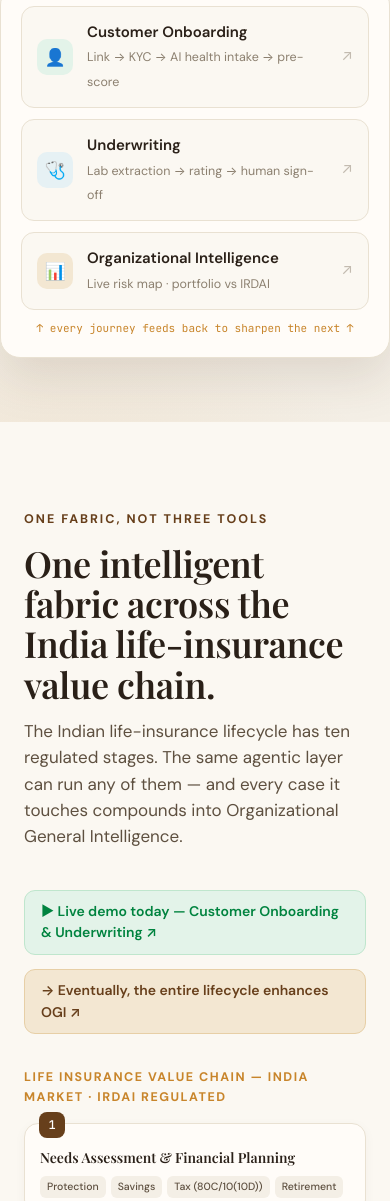
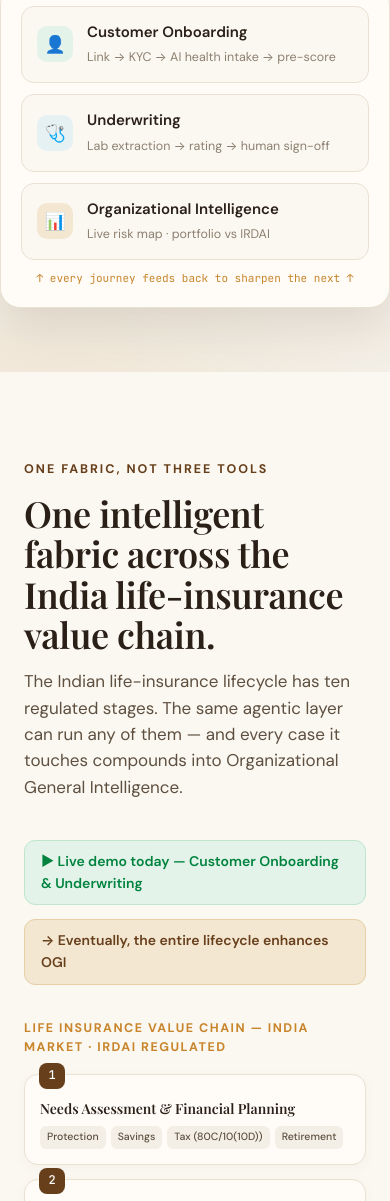
Before and after one commit to sri18386/manulife-landing, a website: page index.html in a window 390 px wide. Shown: the part 681-1882 px from the top of the page. Drawn offline with nearby package versions, Linux system fonts and the light colour scheme.

Commit message:
Streamline click flows: summary elements static/internal-scroll, app launches only from journey sections

```diff
--- a/index.html
+++ b/index.html
@@ -61,13 +61,9 @@
   .pill{display:inline-flex;align-items:center;gap:8px;background:var(--green-soft);border:1px solid #bfe6cd;color:var(--green-d);font-size:12.5px;font-weight:600;padding:7px 15px;border-radius:999px;letter-spacing:.03em}
   .hero-card{background:var(--paper);border:1px solid var(--line);border-radius:20px;padding:20px;box-shadow:var(--shadow-l)}
   .flow3{display:flex;flex-direction:column;gap:11px}
-  .flow3 .node{display:flex;align-items:center;gap:14px;background:var(--cream);border:1px solid var(--line);border-radius:13px;padding:13px 15px;transition:.15s}
-  .flow3 .node[data-applink]{cursor:pointer}
-  .flow3 .node[data-applink]:hover{border-color:var(--green);background:#fff;box-shadow:0 6px 16px rgba(0,167,88,.1)}
+  .flow3 .node{display:flex;align-items:center;gap:14px;background:var(--cream);border:1px solid var(--line);border-radius:13px;padding:13px 15px}
   .flow3 .node b{font-size:15px;font-weight:600}
   .flow3 .node>div span{font-size:12.5px;color:var(--slate)}
-  .node-go{margin-left:auto;font-size:15px;color:var(--slate);opacity:.5;transition:.15s}
-  .flow3 .node[data-applink]:hover .node-go{opacity:1;color:var(--green-d)}
   .flow3 .ic{width:36px;height:36px;border-radius:10px;display:grid;place-items:center;font-size:17px;flex:0 0 auto}
   .loop{font-family:var(--mono);font-size:11px;color:var(--gold);text-align:center;margin-top:10px}
   @media(max-width:920px){.hero-in{grid-template-columns:1fr;padding:64px 0}.hero h1{font-size:40px}}
@@ -81,10 +77,8 @@
 
   /* FABRIC / VALUE CHAIN */
   .fabric-callout{display:flex;gap:14px;flex-wrap:wrap;margin:0 0 34px}
-  .chip-demo{display:inline-flex;align-items:center;gap:9px;background:var(--green-soft);border:1px solid #bfe6cd;color:var(--green-d);font-weight:600;font-size:14px;padding:10px 16px;border-radius:11px;text-decoration:none;cursor:pointer;transition:.15s}
-  .chip-demo:hover{background:#cfead9;border-color:#a6dcbb}
-  .chip-future{display:inline-flex;align-items:center;gap:9px;background:var(--gold-soft);border:1px solid #e7cfa6;color:var(--brown);font-weight:600;font-size:14px;padding:10px 16px;border-radius:11px;text-decoration:none;cursor:pointer;transition:.15s}
-  .chip-future:hover{background:#ecdab9;border-color:#dcbd8e}
+  .chip-demo{display:inline-flex;align-items:center;gap:9px;background:var(--green-soft);border:1px solid #bfe6cd;color:var(--green-d);font-weight:600;font-size:14px;padding:10px 16px;border-radius:11px}
+  .chip-future{display:inline-flex;align-items:center;gap:9px;background:var(--gold-soft);border:1px solid #e7cfa6;color:var(--brown);font-weight:600;font-size:14px;padding:10px 16px;border-radius:11px}
   .vc-band{font-family:var(--sans);font-size:12.5px;font-weight:700;letter-spacing:.12em;text-transform:uppercase;color:var(--gold);display:flex;align-items:center;gap:12px;margin-bottom:16px}
   .vc-band:after{content:"";flex:1;height:1px;background:var(--line)}
   .chain{display:grid;grid-template-columns:repeat(5,1fr);gap:14px}
@@ -110,13 +104,13 @@
   .pay-grid{display:grid;grid-template-columns:repeat(3,1fr);gap:20px}
   @media(max-width:860px){.pay-grid{grid-template-columns:1fr}}
   .pay{background:var(--paper);border:1px solid var(--line);border-radius:var(--r);padding:24px;box-shadow:var(--shadow);transition:.16s}
-  .pay[data-applink]{cursor:pointer}
-  .pay[data-applink]:hover{transform:translateY(-3px);box-shadow:var(--shadow-l);border-color:#d9cdb8}
+  .pay[data-scroll]{cursor:pointer}
+  .pay[data-scroll]:hover{transform:translateY(-3px);box-shadow:var(--shadow-l);border-color:#d9cdb8}
   .pay .ic{width:48px;height:48px;border-radius:12px;display:grid;place-items:center;font-size:22px;margin-bottom:14px}
   .pay h3{font-size:20px;font-weight:600}
   .pay p{font-size:14px;color:var(--ink-2);margin:9px 0 0}
   .pay-cta{display:inline-block;margin-top:14px;font-size:13px;font-weight:600;color:var(--green-d)}
-  .pay[data-applink]:hover .pay-cta{text-decoration:underline}
+  .pay[data-scroll]:hover .pay-cta{text-decoration:underline}
 
   /* JOURNEY / EMBED */
   .journey{display:grid;grid-template-columns:.9fr 1.1fr;gap:42px;align-items:center}
@@ -218,9 +212,9 @@
     </div>
     <div class="hero-card">
       <div class="flow3">
-        <div class="node" data-applink="onboarding"><span class="ic" style="background:var(--green-soft)">👤</span><div><b>Customer Onboarding</b><br><span>Link → KYC → AI health intake → pre-score</span></div><span class="node-go">↗</span></div>
-        <div class="node" data-applink="underwriting"><span class="ic" style="background:#e6f1f4">🩺</span><div><b>Underwriting</b><br><span>Lab extraction → rating → human sign-off</span></div><span class="node-go">↗</span></div>
-        <div class="node" data-applink="intelligence"><span class="ic" style="background:var(--gold-soft)">📊</span><div><b>Organizational Intelligence</b><br><span>Live risk map · portfolio vs IRDAI</span></div><span class="node-go">↗</span></div>
+        <div class="node"><span class="ic" style="background:var(--green-soft)">👤</span><div><b>Customer Onboarding</b><br><span>Link → KYC → AI health intake → pre-score</span></div></div>
+        <div class="node"><span class="ic" style="background:#e6f1f4">🩺</span><div><b>Underwriting</b><br><span>Lab extraction → rating → human sign-off</span></div></div>
+        <div class="node"><span class="ic" style="background:var(--gold-soft)">📊</span><div><b>Organizational Intelligence</b><br><span>Live risk map · portfolio vs IRDAI</span></div></div>
       </div>
       <div class="loop">↑ every journey feeds back to sharpen the next ↑</div>
     </div>
@@ -237,8 +231,8 @@
     </div>
 
     <div class="fabric-callout">
-      <a class="chip-demo" data-applink="onboarding">▶ Live demo today — Customer Onboarding &amp; Underwriting ↗</a>
-      <a class="chip-future" data-applink="intelligence">→ Eventually, the entire lifecycle enhances OGI ↗</a>
+      <span class="chip-demo">▶ Live demo today — Customer Onboarding &amp; Underwriting</span>
+      <span class="chip-future">→ Eventually, the entire lifecycle enhances OGI</span>
     </div>
 
     <div class="vc-band">Life Insurance Value Chain — India Market · IRDAI regulated</div>
@@ -267,9 +261,9 @@
     </div>
 
     <div class="pay-grid" style="margin-top:46px">
-      <div class="pay" data-applink="onboarding"><div class="ic" style="background:var(--green-soft)">👤</div><h3>Customer Onboarding</h3><p>An AI-guided, multilingual, mobile-first journey — from a shared link to a clean, fraud-checked, pre-scored proposal in minutes.</p><span class="pay-cta">See it live ↗</span></div>
-      <div class="pay" data-applink="underwriting"><div class="ic" style="background:#e6f1f4">🩺</div><h3>Underwriting</h3><p>AI extracts the medicals, screens complications and computes a transparent mortality rating — with the underwriter signing off.</p><span class="pay-cta">See it live ↗</span></div>
-      <div class="pay" data-applink="intelligence"><div class="ic" style="background:var(--gold-soft)">📊</div><h3>Organizational Intelligence</h3><p>Every issued policy moves the live India risk map and portfolio view — and feeds back to sharpen pricing and triage.</p><span class="pay-cta">See it live ↗</span></div>
+      <div class="pay" data-scroll="onboarding"><div class="ic" style="background:var(--green-soft)">👤</div><h3>Customer Onboarding</h3><p>An AI-guided, multilingual, mobile-first journey — from a shared link to a clean, fraud-checked, pre-scored proposal in minutes.</p><span class="pay-cta">Explore the journey ↓</span></div>
+      <div class="pay" data-scroll="underwriting"><div class="ic" style="background:#e6f1f4">🩺</div><h3>Underwriting</h3><p>AI extracts the medicals, screens complications and computes a transparent mortality rating — with the underwriter signing off.</p><span class="pay-cta">Explore the journey ↓</span></div>
+      <div class="pay" data-scroll="intelligence"><div class="ic" style="background:var(--gold-soft)">📊</div><h3>Organizational Intelligence</h3><p>Every issued policy moves the live India risk map and portfolio view — and feeds back to sharpen pricing and triage.</p><span class="pay-cta">Explore ↓</span></div>
     </div>
   </div>
 </section>
@@ -425,14 +419,15 @@
     underwriting: "/underwriting",
     intelligence: "/intelligence"
   };
-  // Direct "open Shikhar's app" links — chips and capability cards
-  document.querySelectorAll('[data-applink]').forEach(el => {
-    const url = APP + (ROUTES[el.getAttribute('data-applink')] || "/");
-    el.style.cursor = 'pointer';
-    if (el.tagName === 'A') { el.href = url; el.target = '_blank'; el.rel = 'noopener'; }
-    else { el.addEventListener('click', () => window.open(url, '_blank', 'noopener')); }
+  // Capability cards scroll down to their journey section (internal navigation)
+  document.querySelectorAll('[data-scroll]').forEach(el => {
+    el.addEventListener('click', () => {
+      const t = document.getElementById(el.getAttribute('data-scroll'));
+      if (t) t.scrollIntoView({ behavior: 'smooth', block: 'start' });
+    });
   });
 
+  // Only the journey/intelligence section panels launch Shikhar's app (new tab)
   document.querySelectorAll('.embed').forEach(box => {
     const key = box.getAttribute('data-embed');
     const url = APP + (ROUTES[key] || "/");
```
